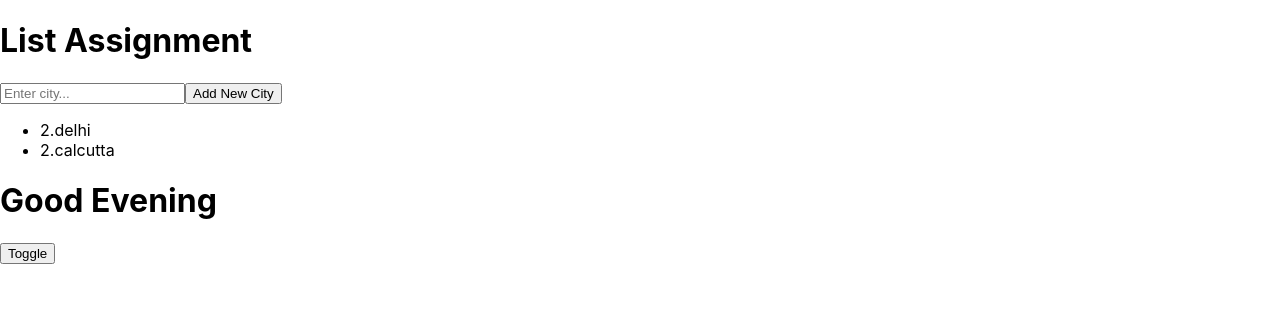
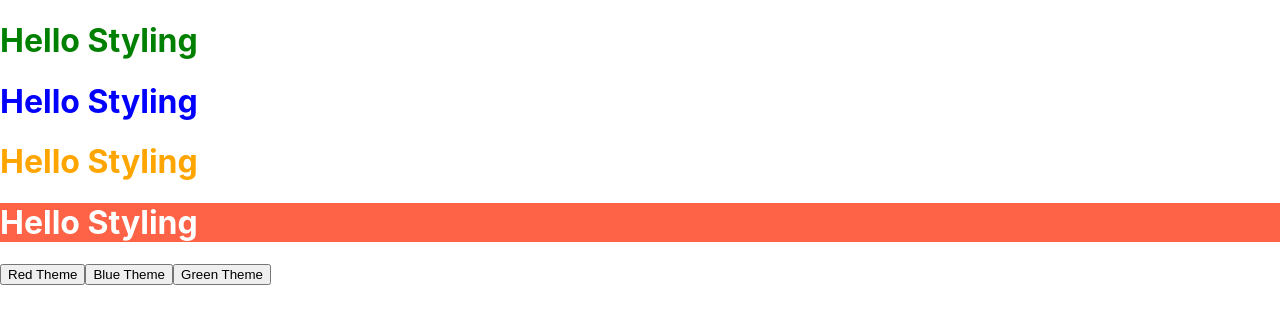
Before and after one commit to kodedocker/reactapp, a React (Create React App) app: page / in a window 1280 px wide. Shown: the top 324 px of the page. Built offline with nearby package versions, Linux system fonts and the light colour scheme.

Commit message:
basics inline styling demo.

```diff
--- a/src/App.js
+++ b/src/App.js
@@ -3,89 +3,48 @@ import { useState } from "react";
 function App() {
   return (
     <div>
-      <h1>List Assignment</h1>
-      <ListDemo2 />
-
-      <ConditionalDemo />
+      <InStylingDemo />
     </div>
   );
 }
 
-function ListDemo2() {
-  let [city, setCity] = useState("");
-  let [cityValidation, setCityValidatoin] = useState(false);
-  let [list, setList] = useState(["delhi", "calcutta"]);
+function InStylingDemo() {
+  let [color, setColor] = useState("blue");
+  let [styleRef, setStyleRef] = useState({ color: "orange" });
 
-  const inputCityHandler = (e) => {
-    setCity(e.target.value);
+  let themeHandler = (inputColor) => {
+    inputColor = inputColor || "red";
+    setColor(inputColor);
   };
 
-  const inputSubmitHandler = (e) => {
-    if (e.keyCode == 13) {
-      addNewCity();
-    }
-  };
-
-  const addNewCity = () => {
-    if (!city) {
-      setCityValidatoin(true);
-      return;
-    } else {
-      setCityValidatoin(false);
-    }
-
-    let newlist = [city, ...list];
-    setList(newlist);
-
-    // clear the box
-    setCity("");
+  let computeStyle = () => {
+    console.log("Compute Style");
+    return { background: "tomato", color: "white" };
   };
 
   return (
     <div>
-      <div>
-        <input
-          type="text"
-          placeholder="Enter city..."
-          value={city}
-          onChange={inputCityHandler}
-          onKeyUp={inputSubmitHandler}
-        />
-        <input type="button" value="Add New City" onClick={addNewCity} />
-      </div>
-      {cityValidation && <small>*City is not valid</small>}
+      <h1 style={{ color: "green" }}>Hello Styling</h1>
+      <h1 style={{ color: color }}>Hello Styling</h1>
+      <h1 style={styleRef}>Hello Styling</h1>
 
-      <ul>
-        {list.map((item, index) => (
-          <li key={index}>2.{item}</li>
-        ))}
-      </ul>
-    </div>
-  );
-}
+      <h1 style={computeStyle()}>Hello Styling</h1>
 
-function ConditionalDemo() {
-  const [morning, setMorning] = useState(false);
-  const toggleMorningMessage = () => {
-    let newMorning = !morning;
-
-    // RERENDER
-    setMorning(newMorning);
-  };
-
-  return (
-    <div>
-      {morning ? (
-        <div>
-          <h1>Good Morning</h1>{" "}
-        </div>
-      ) : (
-        <h1>Good Evening</h1>
-      )}
-
-      {morning && <h1>Good Morning</h1>}
-
-      <input type="button" value="Toggle" onClick={toggleMorningMessage} />
+      <input
+        type="button"
+        value="Red Theme"
+        onClick={(e) => themeHandler("red")}
+      />
+      <input
+        type="button"
+        value="Blue Theme"
+        onClick={(e) => themeHandler("blue")}
+      />
+      <input
+        type="button"
+        value="Green Theme"
+        onClick={(e) => themeHandler("green")}
+      />
     </div>
   );
 }
```
